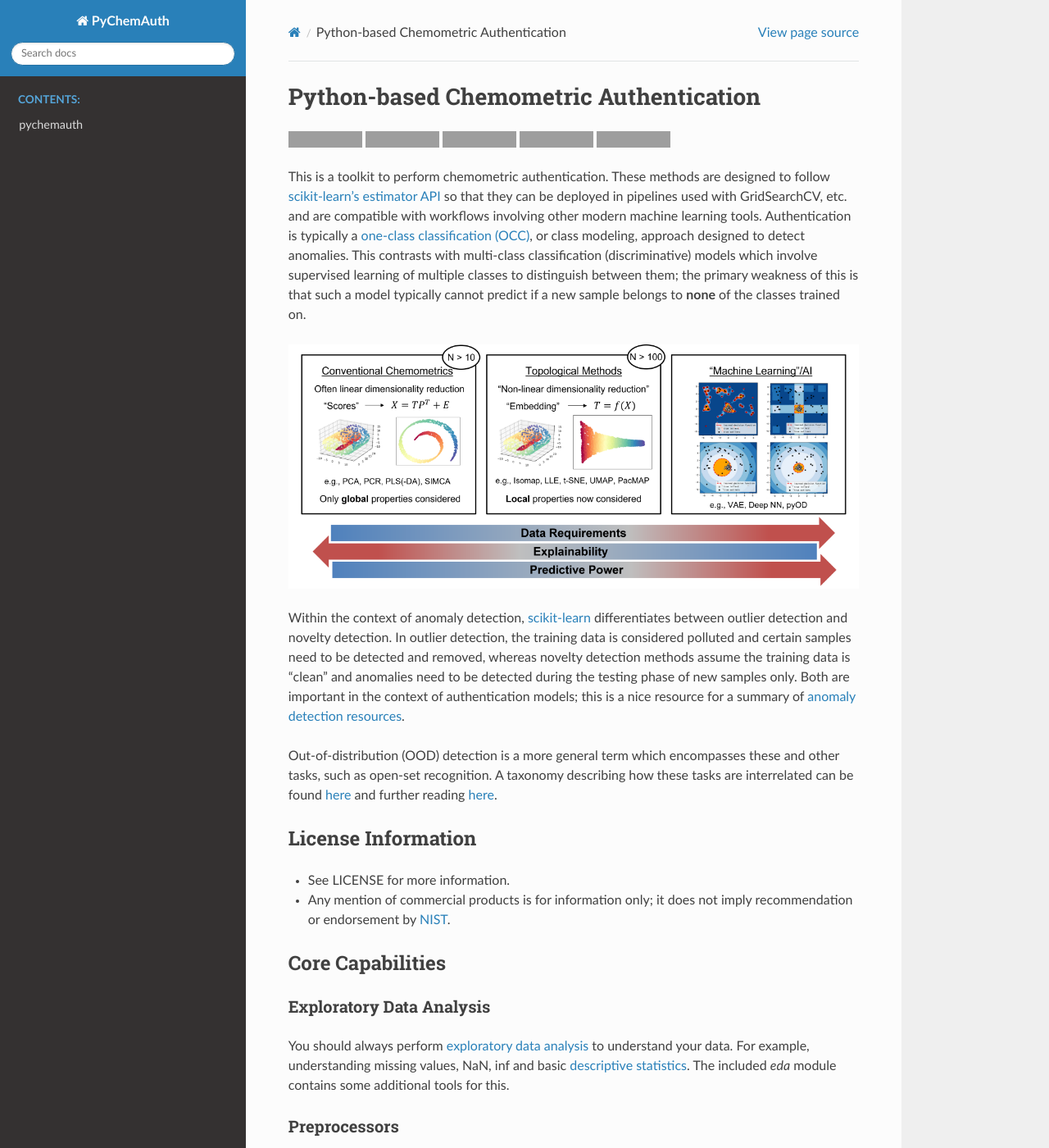
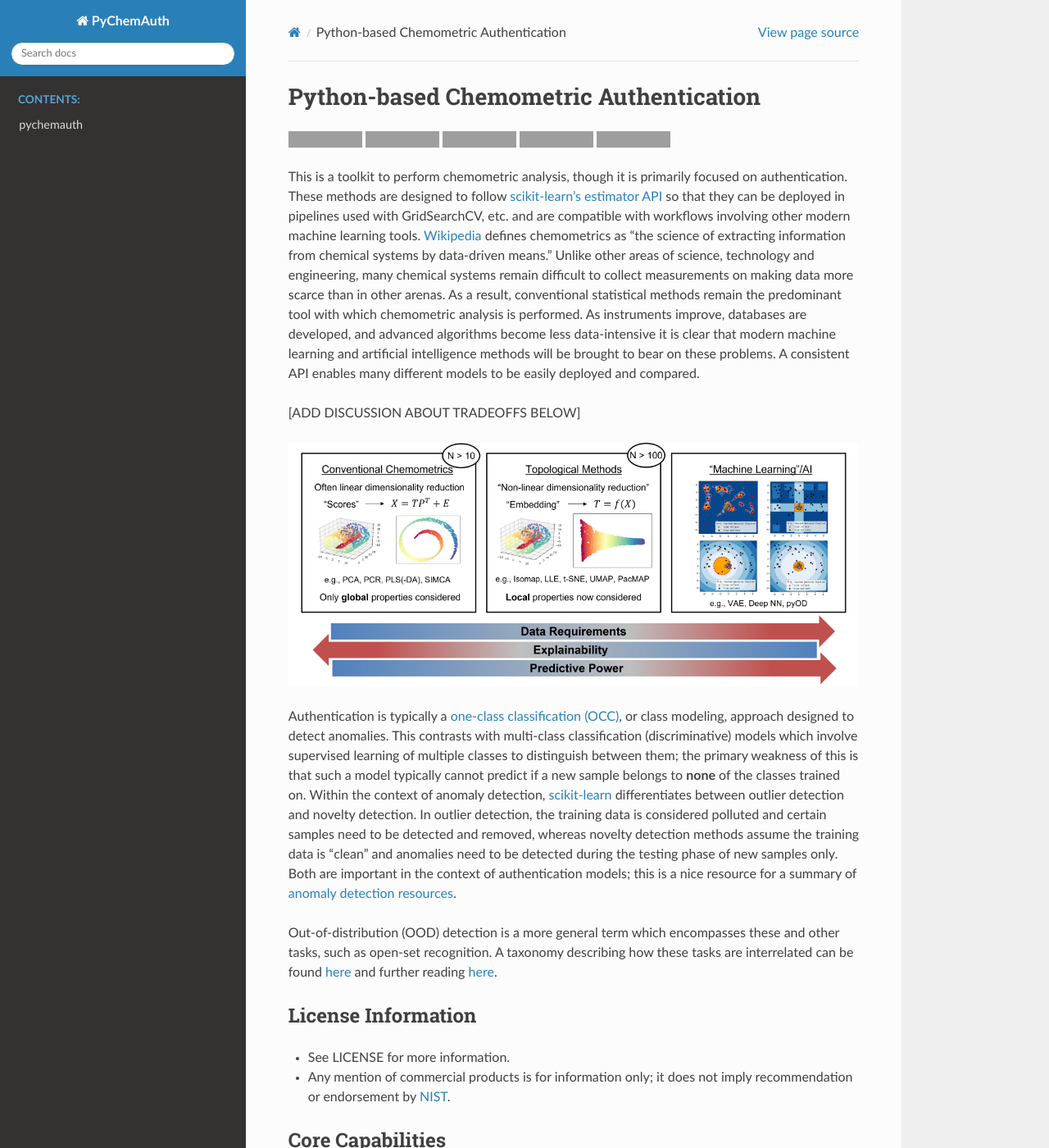
Before and after one commit to mahynski/pychemauth, a Sphinx documentation site: the page built from docs/index.rst, in a window 1280 px wide and 1400 px high. Shown: the whole window at 82% size. Built offline with Sphinx 7.4.7 and the Read the Docs theme 2.0.0, drawn with Linux system fonts in a browser that asks for light colours; some of the changed text lies outside the part shown; grey boxes are pictures that could not be loaded.

```diff
--- a/docs/index.rst
+++ b/docs/index.rst
@@ -17,14 +17,15 @@
 .. image:: https://zenodo.org/badge/331207062.svg
    :target: https://zenodo.org/badge/latestdoi/331207062
 
-This is a toolkit to perform chemometric authentication.  These methods are designed to follow `scikit-learn's estimator API <https://scikit-learn.org/stable/developers/develop.html>`_ so that they can be deployed in pipelines used with GridSearchCV, etc. and are compatible with workflows involving other modern machine learning tools.  Authentication is typically a `one-class classification (OCC) <https://en.wikipedia.org/wiki/One-class_classification>`_, or class modeling, approach designed to detect anomalies. This contrasts with multi-class classification (discriminative) models which involve supervised learning of multiple classes to distinguish between them; the primary weakness of this is that such a model typically cannot predict if a new sample belongs to **none** of the classes trained on.
+This is a toolkit to perform chemometric analysis, though it is primarily focused on authentication.  These methods are designed to follow `scikit-learn's estimator API <https://scikit-learn.org/stable/developers/develop.html>`_ so that they can be deployed in pipelines used with GridSearchCV, etc. and are compatible with workflows involving other modern machine learning tools.  `Wikipedia <https://en.wikipedia.org/wiki/Chemometrics>`_ defines chemometrics as "the science of extracting information from chemical systems by data-driven means." Unlike other areas of science, technology and engineering, many chemical systems remain difficult to collect measurements on making data more scarce than in other arenas.  As a result, conventional statistical methods remain the predominant tool with which chemometric analysis is performed.  As instruments improve, databases are developed, and advanced algorithms become less data-intensive it is clear that modern machine learning and artificial intelligence methods will be brought to bear on these problems.  A consistent API enables many different models to be easily deployed and compared.
+
+[ADD DISCUSSION ABOUT TRADEOFFS BELOW]
 
 .. image:: ../pychemauth.png
 
-Within the context of anomaly detection, `scikit-learn <https://scikit-learn.org/stable/modules/outlier_detection.html>`_ differentiates between outlier detection and novelty detection.  In outlier detection, the training data is considered polluted and certain samples need to be detected and removed, whereas novelty detection methods assume the training data is "clean" and anomalies need to be detected during the testing phase of new samples only.  Both are important in the context of authentication models; this is a nice resource for a summary of `anomaly detection resources <https://github.com/yzhao062/anomaly-detection-resources>`_.
+Authentication is typically a `one-class classification (OCC) <https://en.wikipedia.org/wiki/One-class_classification>`_, or class modeling, approach designed to detect anomalies. This contrasts with multi-class classification (discriminative) models which involve supervised learning of multiple classes to distinguish between them; the primary weakness of this is that such a model typically cannot predict if a new sample belongs to **none** of the classes trained on. Within the context of anomaly detection, `scikit-learn <https://scikit-learn.org/stable/modules/outlier_detection.html>`_ differentiates between outlier detection and novelty detection.  In outlier detection, the training data is considered polluted and certain samples need to be detected and removed, whereas novelty detection methods assume the training data is "clean" and anomalies need to be detected during the testing phase of new samples only.  Both are important in the context of authentication models; this is a nice resource for a summary of `anomaly detection resources <https://github.com/yzhao062/anomaly-detection-resources>`_.
 
 Out-of-distribution (OOD) detection is a more general term which encompasses these and other tasks, such as open-set recognition.  A taxonomy describing how these tasks are interrelated can be found `here <https://arxiv.org/abs/2110.11334>`_ and further reading `here <https://arxiv.org/abs/2110.14051>`_.
-
 
 License Information
 ###################
@@ -36,7 +37,7 @@
 
 Exploratory Data Analysis
 *************************
-You should always perform `exploratory data analysis <https://www.itl.nist.gov/div898/handbook/eda/section1/eda11.htm>`_ to understand your data.  For example, understanding missing values, NaN, inf and basic `descriptive statistics <https://pandas.pydata.org/docs/reference/api/pandas.DataFrame.describe.html>`_.  The included `eda` module contains some additional tools for this.
+You should always perform `exploratory data analysis <https://www.itl.nist.gov/div898/handbook/eda/section1/eda11.htm>`_ to understand your data.  For example, understanding missing values, NaN, inf and basic `descriptive statistics <https://pandas.pydata.org/docs/reference/api/pandas.DataFrame.describe.html>`_.  While python libraries like `Pandas <>`_ and `DTale <>`_ are excellent pre-existing tools, the `eda` module contains additional methods.
 
 Preprocessors
 *************
```
Also changed, not shown: docs/requirements.txt (+63 -0 lines), 2 other files.
